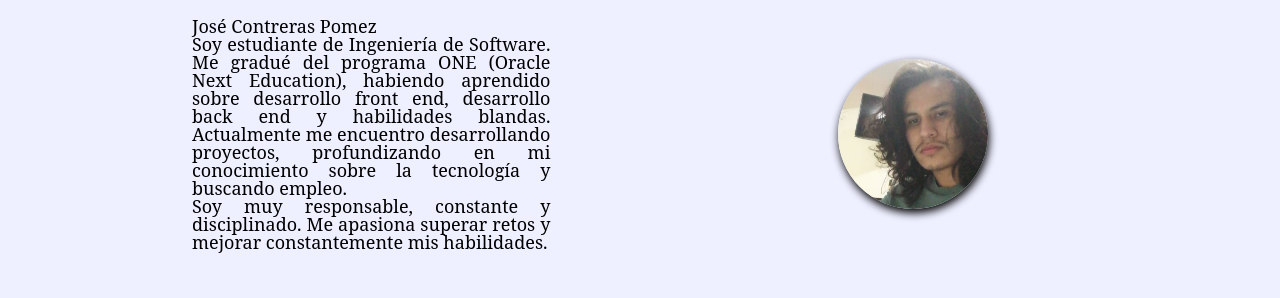
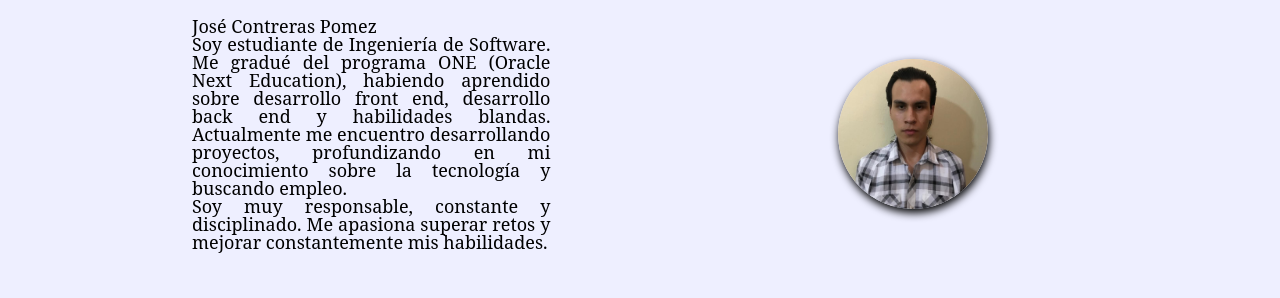
Before and after one commit to JoseAlejandro11235/Portafolio-de-proyectos, a plain HTML site: page index.html in a window 1280 px wide. Shown: the part 161-459 px from the top of the page. Drawn offline with Linux system fonts and the light colour scheme.

Commit message:
Cambiando foto de perfil

```diff
--- a/index.html
+++ b/index.html
@@ -33,7 +33,7 @@
                         <p>Soy estudiante de Ingeniería de Software. Me gradué del programa ONE (Oracle Next Education), habiendo aprendido sobre desarrollo front end, desarrollo back end y habilidades blandas. Actualmente me encuentro desarrollando proyectos, profundizando en mi conocimiento sobre la tecnología y buscando empleo.</p>
                         <p>Soy muy responsable, constante y disciplinado. Me apasiona superar retos y mejorar constantemente mis habilidades.</p>
                     </div>
-                    <img class="perfil__imagen" src="image/fotoperfil.jpeg" alt="foto de perfil">
+                    <img class="perfil__imagen" src="image/perfilfoto.jpeg" alt="foto de perfil">
             </div>
 
             </div>
```
Also changed, not shown: image/perfilfoto.jpeg (added), image/proyectoportafolio.jpg.
